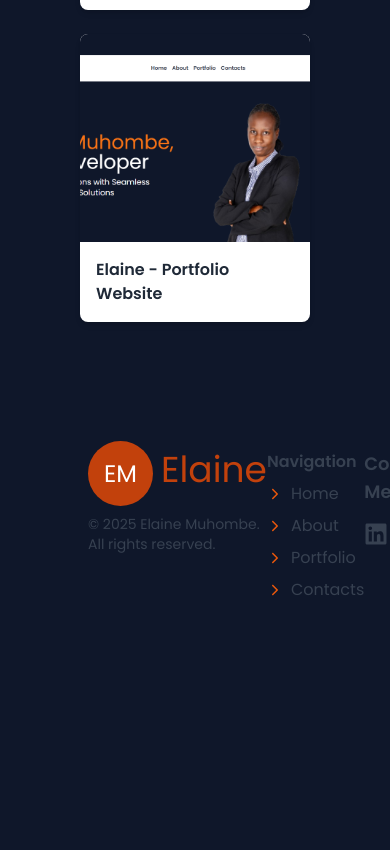
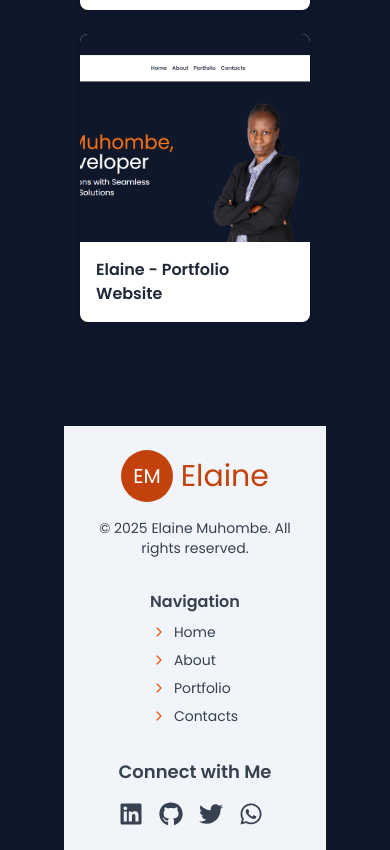
Before and after one commit to elaine-mern-dev/elaine-portfolio, a React (Vite) app: page /home in a window 390 px wide. Shown: the part 3769-4619 px from the top of the page. Before the commit the page ends 4411 px from the top, so only its background shows below. Built offline with nearby package versions, Linux system fonts and the light colour scheme.

Commit message:
style: enhance Footer layout and responsiveness with improved flexbox and spacing

```diff
--- a/src/shared/layout/Footer.tsx
+++ b/src/shared/layout/Footer.tsx
@@ -1,27 +1,28 @@
-//src/shared/layout/Footer.tsx
+// src/shared/layout/Footer.tsx
 import { IoIosArrowForward } from "react-icons/io";
 import { navItems } from "../../constants/navigation";
 import SocialMedia from "../social-media-icons/SocialMedia";
 
-const Footer:React.FC = () => {
+const Footer: React.FC = () => {
   return (
-    <footer className="mt-16 flex justify-evenly p-6  text-gray-700">
-      <div className="flex flex-col max-w-xs">
-        <p className="mb-4  text-orange-700 text-4xl">
-          <span className="bg-orange-700 text-2xl text-white p-4 mr-2  rounded-full">
+    <footer className="mt-16 flex flex-col md:flex-row justify-between items-center md:items-start gap-8 md:gap-0 p-6 text-gray-700 bg-slate-100">
+      {/* Logo & Info */}
+      <div className="flex flex-col items-center md:items-start max-w-xs text-center md:text-left">
+        <p className="mb-4 text-orange-700 text-3xl md:text-4xl flex items-center">
+          <span className="bg-orange-700 text-xl md:text-2xl text-white p-3 md:p-4 mr-2 rounded-full">
             EM
           </span>
           Elaine
         </p>
-
-        <p className="text-sm mt-2">
+        <p className="text-sm">
           &copy; 2025 Elaine Muhombe. All rights reserved.
         </p>
       </div>
-      {/* Navigation Links */}
-      <div className="flex flex-col mb-4">
+
+      {/* Navigation */}
+      <div className="flex flex-col items-center md:items-start">
         <h2 className="font-semibold mb-2">Navigation</h2>
-        <ul className="space-y-2">
+        <ul className="space-y-2 text-sm">
           {navItems.map(({ name, href }) => (
             <li
               key={name}
@@ -35,8 +36,9 @@ const Footer:React.FC = () => {
           ))}
         </ul>
       </div>
-      <div className="flex flex-col">
-        {/* Connect with Me */}
+
+      {/* Social Media */}
+      <div className="flex flex-col items-center md:items-start">
         <SocialMedia />
       </div>
     </footer>
```
